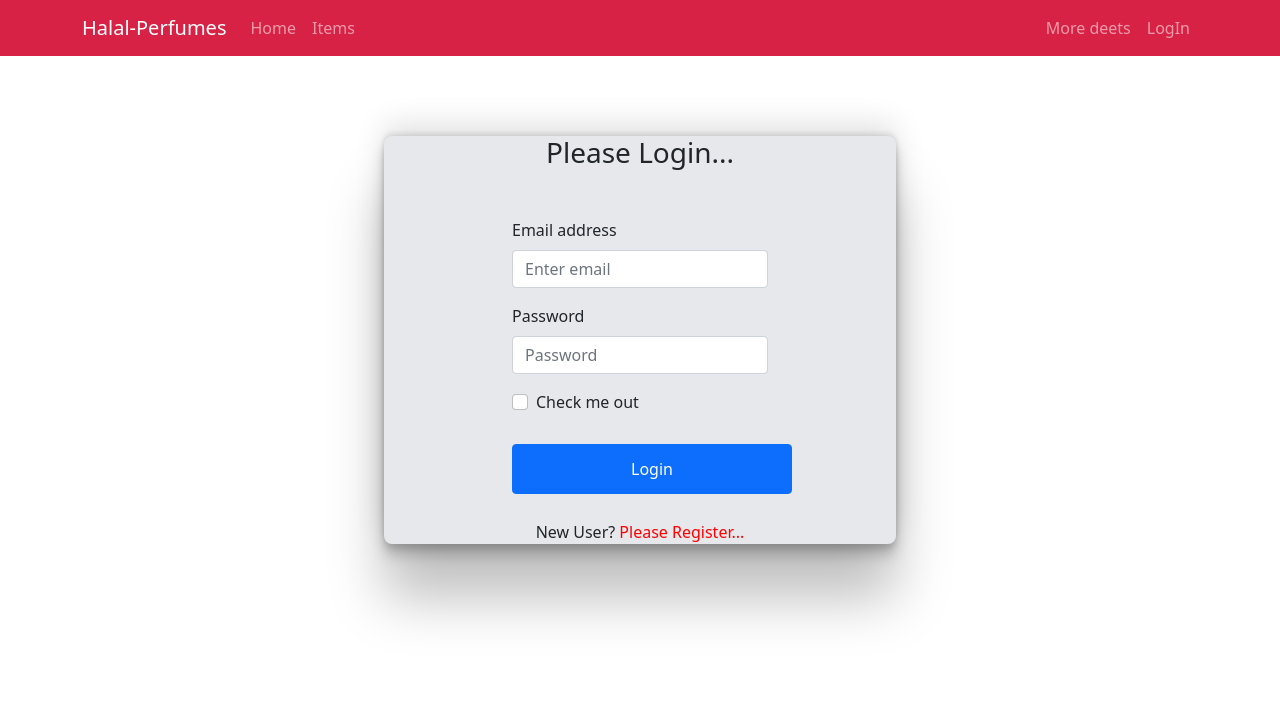
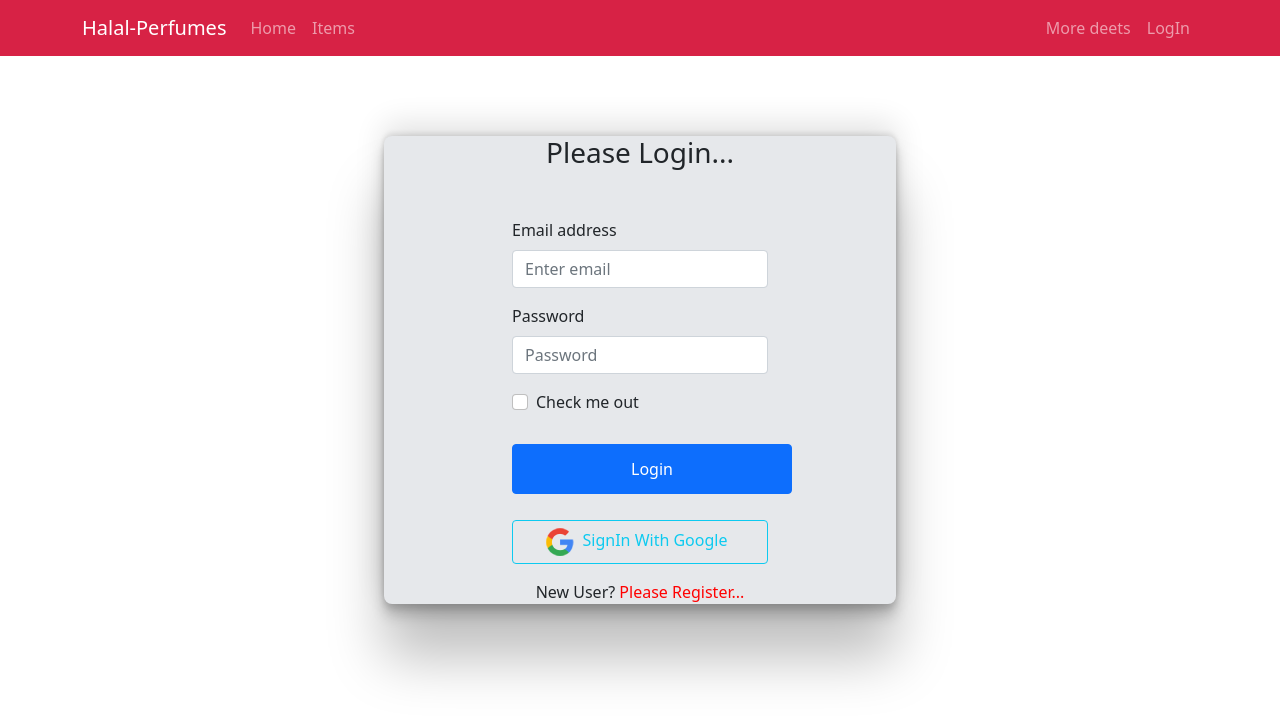
Before and after one commit to mdshahedhossen/halal-perfumes, a React (Create React App) app: page /login in a window 1280 px wide. Shown: the top 720 px of the page. Built offline with nearby package versions, Linux system fonts and the light colour scheme; no server answers.

Commit message:
social login

```diff
--- a/src/Pages/Login/Login/Login.js
+++ b/src/Pages/Login/Login/Login.js
@@ -3,6 +3,7 @@ import { Button, Form } from "react-bootstrap";
 import { useSignInWithEmailAndPassword } from "react-firebase-hooks/auth";
 import { useNavigate } from "react-router-dom";
 import auth from "../../../firebase.init";
+import SociaLogin from "../SociaLogin/SociaLogin";
 import './Login.css'
 
 const Login = () => {
@@ -56,6 +57,7 @@ const Login = () => {
           Login
         </Button>
       </Form>
+      <SociaLogin></SociaLogin>
       <p className="text-center text-danger">{errorElement}</p>
       <p className="new-user">New User? <span onClick={navigateRegister} className="register">Please Register...</span></p>
     </div>
--- a/src/Pages/Login/Register/Register.js
+++ b/src/Pages/Login/Register/Register.js
@@ -4,6 +4,7 @@ import { Link, useNavigate } from "react-router-dom";
 import auth from "../../../firebase.init";
 import { useCreateUserWithEmailAndPassword } from 'react-firebase-hooks/auth';
 import './Register.css'
+import SociaLogin from "../SociaLogin/SociaLogin";
 
 const Register = () => {
     const [
@@ -84,6 +85,7 @@ const Register = () => {
       <p className="new-user">
         Already Register? <Link onClick={navigateLogin} className="from-link" to='/Login'>Login</Link>
     </p>
+    <SociaLogin></SociaLogin>
     </div>
   );
 };
--- /dev/null
+++ b/src/Pages/Login/SociaLogin/SociaLogin.js
@@ -0,0 +1,34 @@
+import React from 'react';
+import { useSignInWithGoogle } from 'react-firebase-hooks/auth';
+import { useNavigate } from 'react-router-dom';
+import auth from '../../../firebase.init';
+import googleIcon from '../../../Images/logo/google.png'
+
+const SociaLogin = () => {
+    const [signInWithGoogle, user, loading, error] = useSignInWithGoogle(auth);
+    const navigate=useNavigate()
+    if(user){
+        navigate('/home')
+    }
+
+    if(loading){
+        return <p className='text-center'>Loading...</p>;
+    }
+
+    let errorElement;
+    if(error){
+        errorElement= <p>Error: {error.message}</p>
+    }
+    return (
+        <div>
+            <p className='text-center text-danger'>{errorElement}</p>
+            <button onClick={()=>signInWithGoogle()}
+                    className='btn btn-outline-info w-50 d-block mx-auto my-2'>
+                    <img style={{ width: '30px' }} src={googleIcon} alt="" />
+                    <span className='px-2'>SignIn With Google</span>
+                </button>
+        </div>
+    );
+};
+
+export default SociaLogin;
```
Also changed, not shown: src/Images/logo/google.png (added).
